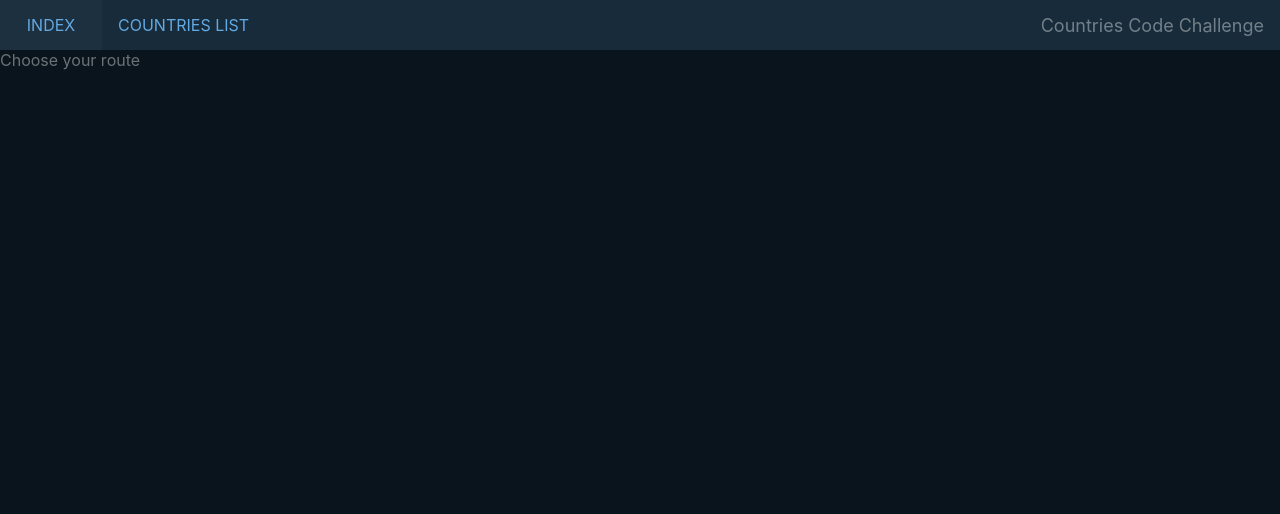
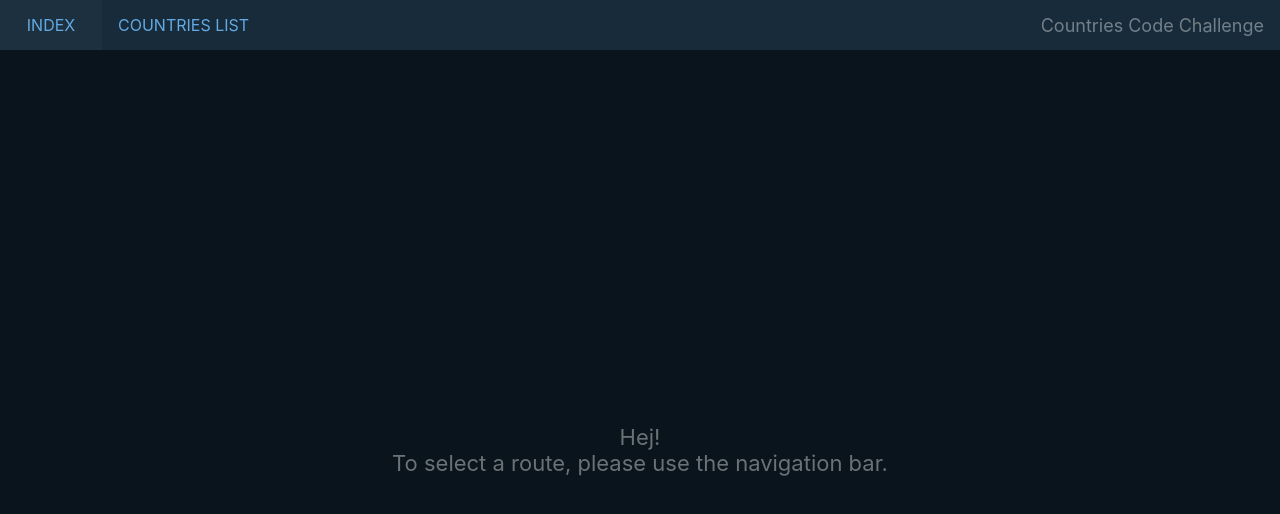
Before and after one commit to Dergash/countries-code-challenge, a React (Create React App) app in the folder front-end/: page / in a window 1280 px wide. Shown: the top 514 px of the page. Built offline with nearby package versions, Linux system fonts and the light colour scheme; the HTML template or start-up script is replaced by a standard one.

Commit message:
country info page, nicer loader indicators and index page

```diff
--- a/front-end/src/api/countries.ts
+++ b/front-end/src/api/countries.ts
@@ -6,6 +6,7 @@ export const fetchCountries = gql`
         name
         native
         currency
+        code
         languages {
             code
             name
@@ -15,3 +16,13 @@ export const fetchCountries = gql`
     }
 }
 `
+export const fetchCountry = gql`
+    query Country($countryCode: String!) {
+        country(code: $countryCode) {
+            name
+            code
+            currency
+            phone
+        }
+    }
+`
--- a/front-end/src/components/CountriesList.tsx
+++ b/front-end/src/components/CountriesList.tsx
@@ -10,32 +10,45 @@ interface CountriesListProps extends Partial<RouteComponentProps> {
 
 }
 
+const Container = styled.div`
+    display: flex;
+    justify-content: center;
+    height: 100%;
+    align-items: center;
+`
+
 const List = styled.ul`
     display: grid;
     grid-template-columns: repeat(3, 1fr);
     grid-gap: 8px;
     padding: 0px 8px 0px 8px;
+    align-self: flex-start;
+
     @media (max-width: 768px) {
         grid-template-columns: 1fr;
     }
 `
 
+const Spinner = styled.span`
+    font-size: 22px;
+`
+
 export const CountriesList: FunctionComponent<CountriesListProps> = (props) => {
     const {loading, error, data} = useQuery<CountriesResponse>(fetchCountries)
     const countries = data && data.countries
-    return <div>
+    return <Container>
         { loading &&
-            <span>loading</span>
+            <Spinner>Fetching countries...</Spinner>
         }
         { error &&
             <span>{error}</span>
         }
         { !loading && !error && countries &&
             <List>
-                {countries.map((item, index) => <CountryCard key={index} country={item} />)}
+                {countries.map(item => <CountryCard key={item.code} country={item} />)}
             </List>
         }
-    </div>
+    </Container>
 }
 
 export default React.memo(CountriesList);
--- a/front-end/src/components/CountryCard.tsx
+++ b/front-end/src/components/CountryCard.tsx
@@ -1,4 +1,5 @@
 import React, {FunctionComponent} from 'react'
+import {Link} from 'react-router-dom';
 import {CountryRecord, LanguageRecord} from '../interfaces/countries'
 import styled from 'styled-components'
 import Table from './Table'
@@ -7,9 +8,14 @@ interface CountryCardProps {
     country: CountryRecord
 }
 
-const Card = styled.div`
+const Card = styled(Link)`
     background-color: rgb(15, 32, 45);
     padding: 16px;
+    color: inherit;
+
+    &:hover {
+        background-color: rgb(20, 37, 50);
+    }
 `;
 
 const Fields = styled.div`
@@ -40,7 +46,7 @@ const columns: Array<{ title: string, key: keyof LanguageRecord }> = [
 ]
 
 export const CountryCard: FunctionComponent<CountryCardProps> = (props) => {
-    return <Card>
+    return <Card to={`/countries/${props.country.code}`}>
         <Fields>
             <Header>
                 <Title>{props.country.name} / {props.country.native}</Title>
--- a/front-end/src/components/CountryInfo.tsx
+++ b/front-end/src/components/CountryInfo.tsx
@@ -1,14 +1,75 @@
 import React, {FunctionComponent} from 'react';
 import {RouteComponentProps} from 'react-router';
+import {CountryResponse, CountryRecord} from '../interfaces/countries'
+import {fetchCountry} from '../api/countries'
+import {useQuery} from '@apollo/react-hooks'
+import styled from 'styled-components'
+import Table from './Table'
 
-interface CountryInfoProps extends Partial<RouteComponentProps> {
+interface CountryInfoProps extends Partial<RouteComponentProps<{ code: string }>> {
 
 }
 
+const Container = styled.div`
+    display: flex;
+    justify-content: center;
+    margin-top: 16px;
+`
+
+const Fields = styled.div`
+    display: flex;
+    flex-direction: column;
+    background-color: rgb(15, 32, 45);
+    padding: 16px;
+    min-width: 500px;
+`
+
+const Field = styled.span`
+    display: flex;
+    justify-content: space-between;
+`
+
+const HR = styled.hr`
+    width: 100%;
+    background-color: rgb(60, 70, 80);
+    border: none;
+    height: 1px;
+`
+
+const Spinner = styled.span`
+    font-size: 22px;
+`
+
 export const CountryInfo: FunctionComponent<CountryInfoProps> = (props) => {
-    return <div>
-        For requesting GraphQL API and rendering the properties of a continent
-    </div>
+    const countryCode = props.match && props.match.params.code
+    const {loading, error, data} = useQuery<CountryResponse>(fetchCountry, { variables: { countryCode }})
+    return <Container>
+        { loading &&
+            <Spinner>Fetching {countryCode}...</Spinner>
+        }
+        { error &&
+            <span>{error}</span>
+        }
+        { !loading && !error && data &&
+            <Fields>
+                <Field>
+                    <span>Name:</span>
+                    <span>{data.country.name}</span>
+                </Field>
+                <HR />
+                <Field>
+                    <span>Currency:</span>
+                    <span>{data.country.currency}</span>
+                </Field>
+                <HR />
+                <Field>
+                    <span>Area code (phone):</span>
+                    <span>{data.country.phone}</span>
+                </Field>
+                <HR />
+            </Fields>
+        }
+    </Container>
 }
 
 export default React.memo(CountryInfo);
--- a/front-end/src/components/HomePage.tsx
+++ b/front-end/src/components/HomePage.tsx
@@ -1,9 +1,20 @@
 import React, {FunctionComponent} from 'react';
+import styled from 'styled-components';
+
+const Container = styled.div`
+    display: flex;
+    flex-direction: column;
+    justify-content: center;
+    height: 100%;
+    align-items: center;
+    font-size: 22px;
+`
 
 export const HomePage: FunctionComponent = (props) => {
-    return <div>
-        Choose your route
-    </div>
+    return <Container>
+        <span>Hej!</span>
+        <span>To select a route, please use the navigation bar.</span>
+    </Container>
 }
 
 export default React.memo(HomePage);
--- a/front-end/src/components/Table.tsx
+++ b/front-end/src/components/Table.tsx
@@ -20,7 +20,7 @@ const TRow = styled.tr`
 `;
 
 export interface TableProps<DataItem> {
-    columns: Array<{ title: string, key: keyof DataItem }>
+    columns: Array<{ title?: string, key: keyof DataItem }>
     items: DataItem[],
     placeholder?: string
 }
--- a/front-end/src/index.css
+++ b/front-end/src/index.css
@@ -1,4 +1,9 @@
+html {
+    height: 100%;
+}
+
 body {
+    height: 100%;
     margin: 0;
     font-family: -apple-system, BlinkMacSystemFont, "Segoe UI", "Roboto", "Oxygen",
         "Ubuntu", "Cantarell", "Fira Sans", "Droid Sans", "Helvetica Neue",
@@ -9,6 +14,10 @@ body {
     color: rgba(255, 255, 255, 0.4);
 }
 
+#root {
+    height: 100%;
+}
+
 code {
   font-family: source-code-pro, Menlo, Monaco, Consolas, "Courier New",
     monospace;
```
Also changed, not shown: front-end/src/interfaces/countries.ts (+12 -2 lines). Lines whose indentation alone changed are shown as unchanged.
